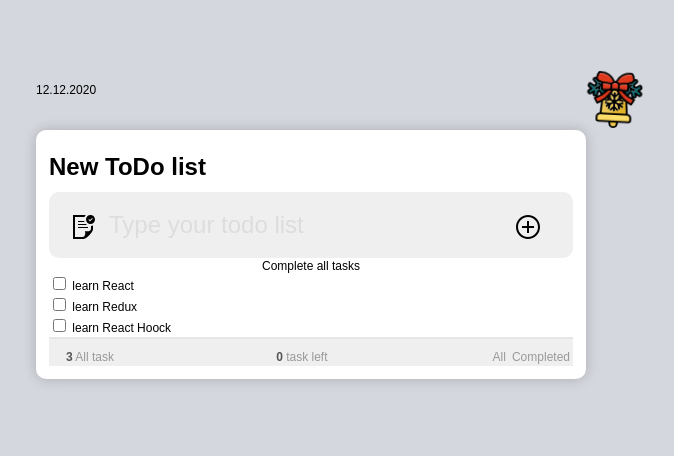
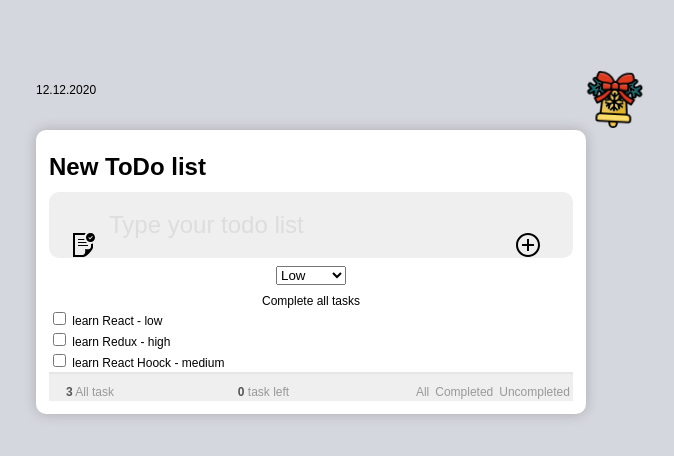
Before and after one commit to spoonik88/todolist, a React (Create React App) app: page / in a window 1280 px wide. Shown: the top 456 px of the page, without its empty margins (329-1003 px from the left). Built offline with nearby package versions, Linux system fonts and the light colour scheme.

Commit message:
add prioryty selected

```diff
--- a/src/App.js
+++ b/src/App.js
@@ -21,31 +21,38 @@ class App extends React.Component {
           title: "learn React",
           isDone: false,
           value: "",
+          priority:"low"
         },
         {
           id: 1,
           title: "learn Redux",
           isDone: false,
           value: "",
+          priority:"high"
         },
         {
           id: 2,
           title: "learn React Hoock",
           isDone: false,
           value: "",
+          priority:"medium"
         },
       ],
-      filters: [{value: 'all', title: 'All'}, {value: 'done', title: 'Completed'}],
+      filters: [{value: 'all', title: 'All'}, {value: 'not_done', title: 'Completed'}, {value: 'done', title: 'Uncompleted'}],
       selectedFilter: 'all'
     };
   }
 ////TODO и создаёшь метод для выбора фильтра
 changeFilter = (value) => {
-  console.log(value)
+  console.log(this.state.selectedFilter)
   if (value && this.state.filters.map(f => f.value).includes(value)) {
     if (value !== this.state.selectedFilter) {
       this.setState({selectedFilter: value})
-    } else {
+    } else if( value =="not_done"){
+      this.setState({selectedFilter: value})
+      console.log(this.state.selectedFilter)
+    }
+     else {
       this.setState({selectedFilter: 'all'})
     }
   }
@@ -56,11 +63,13 @@ updateTask = (newTask) => {
     tasks: this.state.tasks.map(t => t.id === newTask.id ? newTask : t),
   });
 }
-  createNewTask(task) {
+  createNewTask(task,priority) {
+    console.log(priority)
     const newTask = {
       title: task,
       isDone: false,
       value: "",
+      priority:priority,
       id: this.newIndexId,
     };
 
@@ -80,6 +89,7 @@ updateTask = (newTask) => {
   }
 
   render() {
+
     const {selectedFilter, tasks, filters} = this.state;
     return (
       <div className="todoapp">
--- a/src/components/Headerblock/HeaderBlock.js
+++ b/src/components/Headerblock/HeaderBlock.js
@@ -4,22 +4,26 @@ import "./Headerblock.scss";
 class Headerblock extends React.Component {
   constructor(props) {
     super(props);
-    console.log(this.props);
+
 
     this.state = {
       task: props.tasks,
-      value: ''
+      value: '',
+      priority:'no priority selected'
     };
   }
 
   handleChange(e) {
     this.setState({ value: e.target.value });
   }
+  handleChangePriority(e) {
+    this.setState({ priority: e.target.value });
 
-  addNewTask(value) {
-    // console.log(this.state.value);
+  }
 
-    this.props.createNewTask(this.state.value);
+  addNewTask(value,priority) {
+
+    this.props.createNewTask(this.state.value,this.state.priority);
 
     this.setState({value: ''})
 
@@ -35,6 +39,16 @@ class Headerblock extends React.Component {
           placeholder="Type your todo list"
           value={this.state.value}
         />
+        <div className = "wrap_input-priority">
+          <select name="" id="" priority={this.state.priority} onChange={this.handleChangePriority.bind(this)}>
+
+            <option value="Low" >Low</option>
+            <option value="Medium">Medium</option>
+            <option value="High">High</option>
+          </select>
+
+        </div>
+
         <button
           onClick={this.addNewTask.bind(this)}
           className="new-todo-button"
--- a/src/components/Headerblock/Headerblock.scss
+++ b/src/components/Headerblock/Headerblock.scss
@@ -61,7 +61,7 @@
     border-radius: 10px;
     border: none;
     background: #efefef;
-    transition: background .3s ease;
+    transition: background 0.3s ease;
     &:focus {
         background: #ddd;
     }
@@ -79,3 +79,9 @@
     background-repeat: no-repeat;
     background-position: center;
 }
+
+.wrap_input-priority {
+    display: flex;
+    justify-content: space-evenly;
+    padding: 0.5rem;
+}
--- a/src/components/addList/AppMain.js
+++ b/src/components/addList/AppMain.js
@@ -4,8 +4,8 @@ import "./AppMain.scss";
 class Task extends React.Component {
   constructor(props) {
     super(props);
-    console.log(props)
-    console.log(this.props)
+    // console.log(props)
+    // console.log(this.props)
     this.state = {
       task: props.task,
     };
@@ -40,7 +40,9 @@ class Task extends React.Component {
           onChange={this.toggleTaskStatus.bind(this)}
           checked={this.state.task.isDone}
         />{" "}
-        {this.state.task.title}{" "}
+        {this.state.task.title} {" - "}
+        {this.state.task.priority}
+
         <button className="delete" onClick={this.deleteTasks.bind(this)}>
           x{" "}
         </button>{" "}
--- a/src/components/footerBlock/AppFooter.js
+++ b/src/components/footerBlock/AppFooter.js
@@ -10,7 +10,7 @@ class   AppFooter extends React.Component{
   }
 
   render(){
-    console.log(this.props)
+    // console.log(this.props)
     return(
       <footer className="footer">
       <span className="todo-count">
--- a/src/components/footerBlock/AppFooter.scss
+++ b/src/components/footerBlock/AppFooter.scss
@@ -51,3 +51,44 @@ html .clear-completed:active {
 .clear-completed:hover {
     color: #000;
 }
+
+.select-active {
+    position: relative;
+    display: inline-block;
+    width: 6em;
+    height: 2.5em;
+    line-height: 2.4em;
+    vertical-align: middle;
+    text-align: center;
+    text-decoration: none;
+    user-select: none;
+    color: #000;
+    outline: none;
+    border: 1px solid rgba(110, 121, 128, .8);
+    border-top-color: rgba(0, 0, 0, .3);
+    border-radius: 5px;
+    background: rgb(206, 220, 231) linear-gradient(rgb(206, 220, 231), rgb(89, 106, 114));
+    box-shadow: 0 -1px rgba(10, 21, 28, .9) inset, 0 1px rgba(255, 255, 255, .5) inset;
+}
+
+.selected-active {
+    background: linear-gradient(#d2dfea, #71828c);
+}
+
+.selected-not-active :active {
+    line-height: 2.6em;
+    background: linear-gradient(#bac6cf, #c5d3de 20%, #71828c);
+    box-shadow: 0 -1px rgba(255, 255, 255, .4) inset;
+}
+
+.select-active:before {
+    content: "";
+    position: absolute;
+    top: -10px;
+    right: -10px;
+    bottom: -10px;
+    left: -10px;
+    z-index: -1;
+    border-radius: 8px;
+    background: linear-gradient(rgba(200, 200, 200, .5), rgba(240, 240, 240, .5));
+}
```
Also changed, not shown: 1 other file (tests, documents, lock files or other folders).
